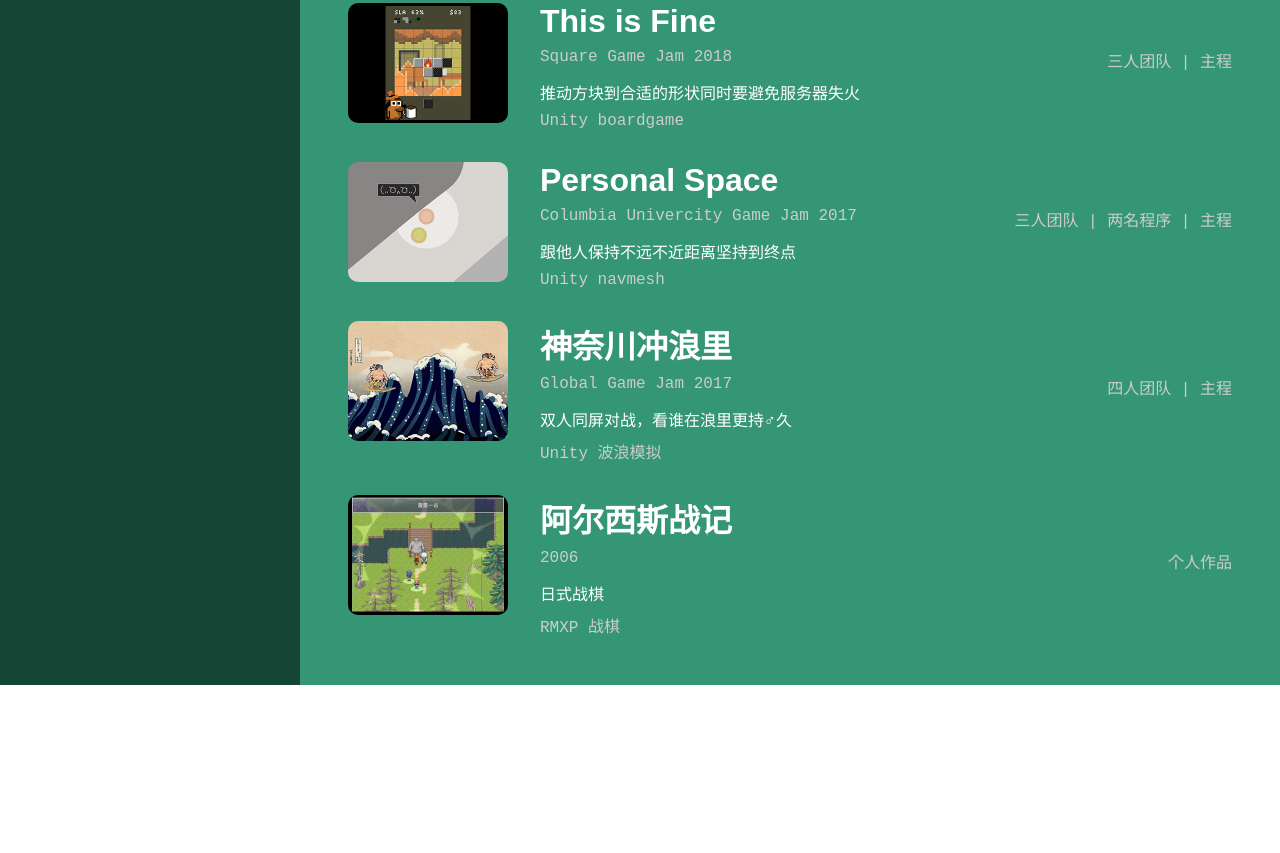
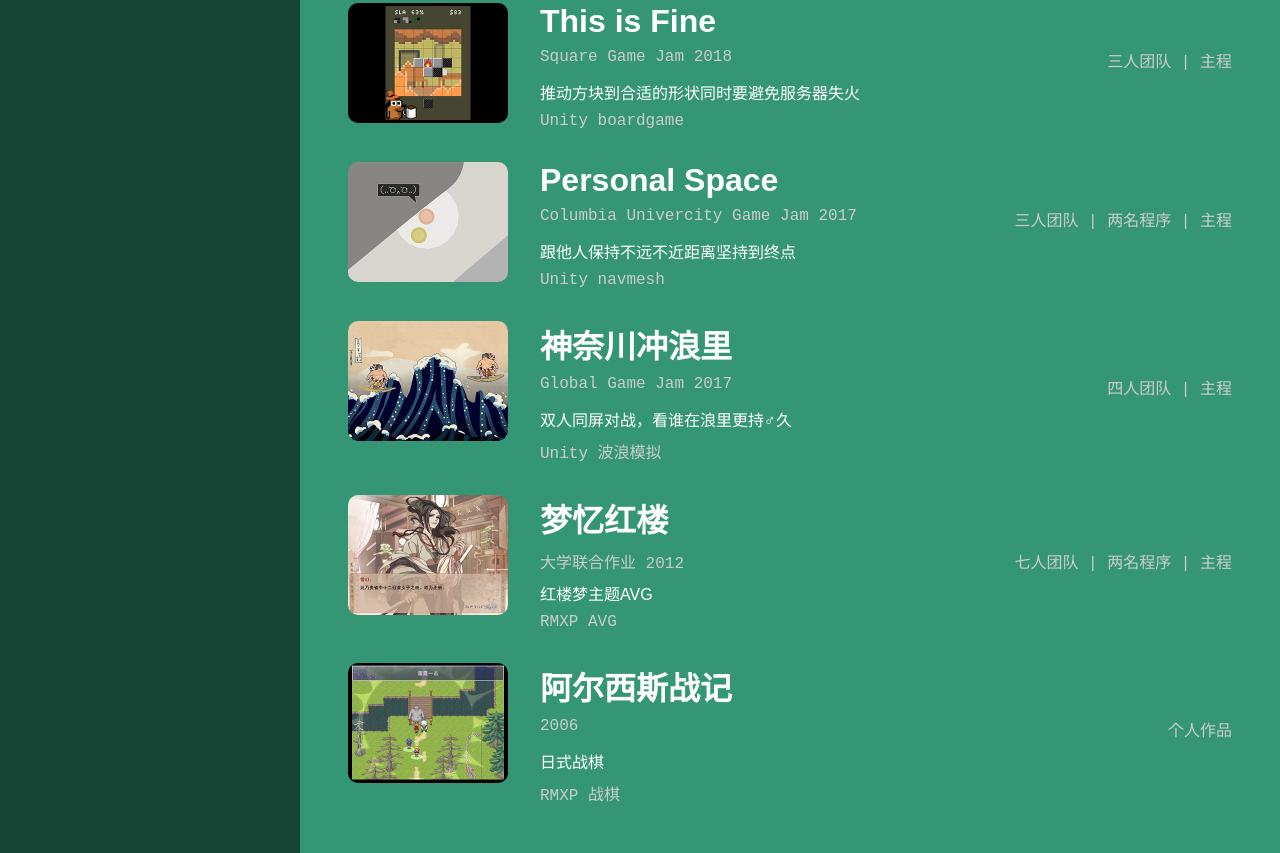
Before and after one commit to leav/gamejam_resume, a plain HTML site: page index.html in a window 1280 px wide. Shown: the part 1387-2240 px from the top of the page. Before the commit the page ends 2072 px from the top, so only its background shows below. Drawn offline with Linux system fonts and the light colour scheme.

Commit message:
Add The Memory of the Red Chamber

```diff
--- a/index.html
+++ b/index.html
@@ -3,7 +3,12 @@
 
 <head>
   <style>
-    a img {
+    a,
+    a:hover {
+      cursor: pointer;
+    }
+
+    a img:hover {
       cursor: pointer;
     }
 
@@ -87,7 +92,6 @@
       width: 160px;
       height: 120px;
       border-radius: 10px;
-      cursor: pointer;
     }
 
     .project-description {
@@ -373,6 +377,19 @@
           </div>
         </div>
 
+        <div class="project">
+          <a href="https://www.lealiu.com/honglou"><img class="project-cover"
+              src="images/the_memory_of_the_red_chamber.png" alt="the_memory_of_the_red_chamber" /></a>
+          <div class="project-description">
+            <h1>梦忆红楼</h1>
+            <div class="project-scope">
+              <p class="project-time">大学联合作业 2012</p>
+              <p class="project-members">七人团队 | 两名程序 | 主程</p>
+            </div>
+            <p>红楼梦主题AVG</p>
+            <p class="project-tags">RMXP AVG</p>
+          </div>
+        </div>
 
         <div class="project">
           <a href="https://github.com/leav/battle-of-arshes"><img class="project-cover"
```
Also changed, not shown: images/the_memory_of_the_red_chamber.png (added), 1 other file.
